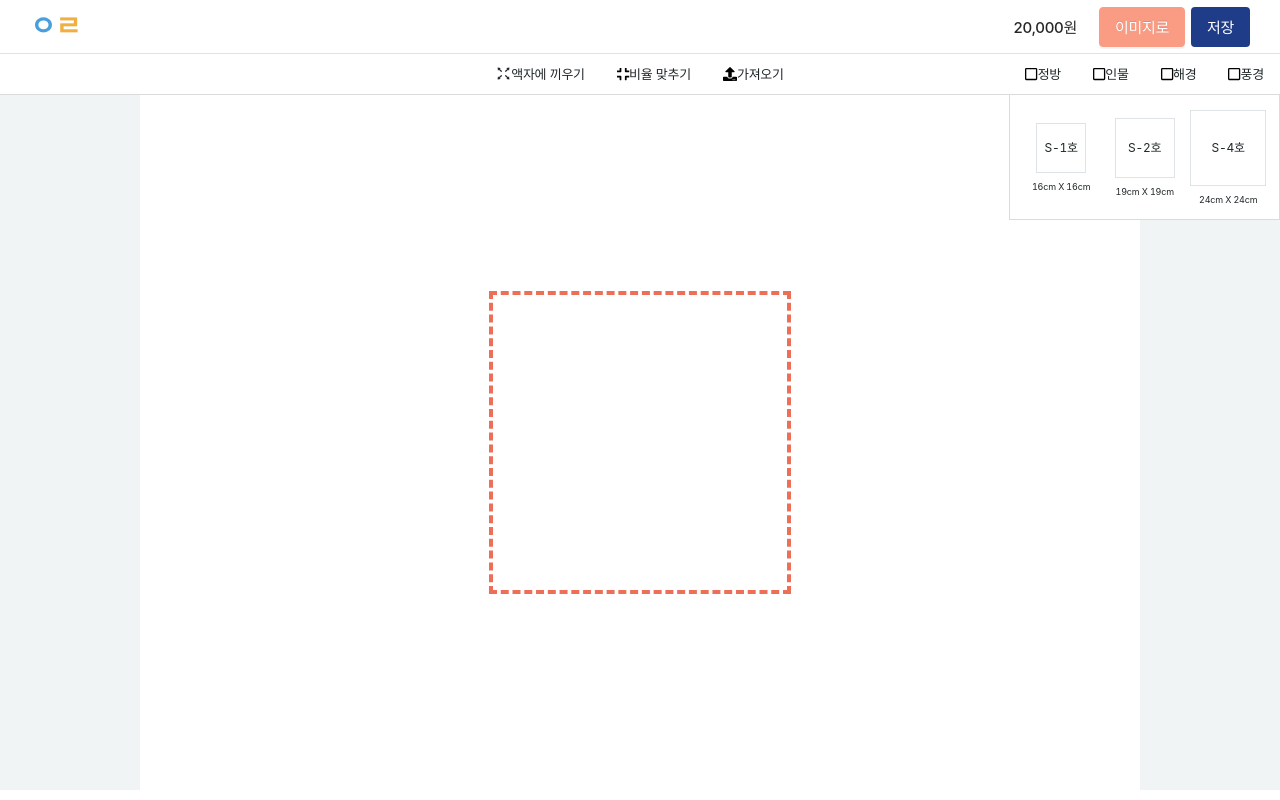
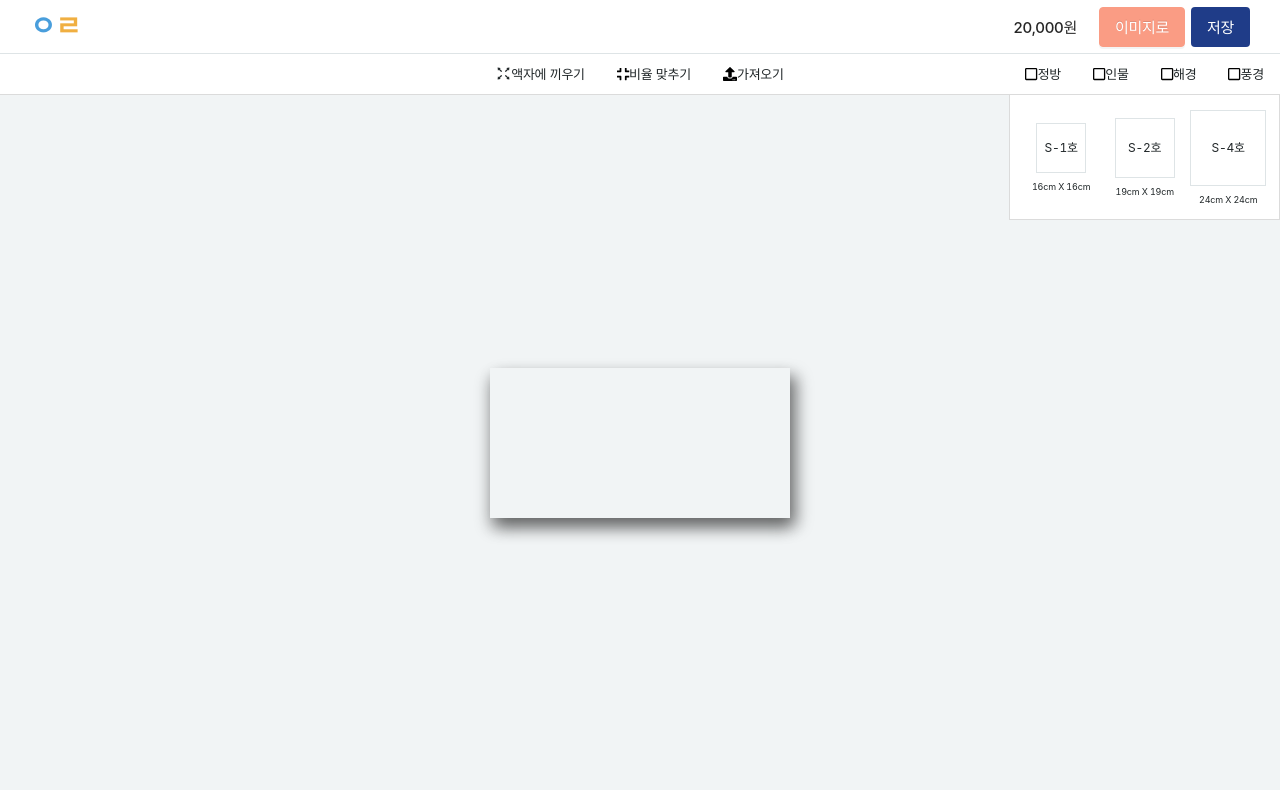
Before and after one commit to mecanvas/early-front, a Next.js app: page /tool/single in a window 1280 px wide. Both pictures are taken after a click on the button "미리보기". Built offline with nearby package versions, Linux system fonts and the light colour scheme; a web font is replaced by a local one.

Commit message:
미리보기 완성, 프리뷰할때 이미지 잘리는 위치 조정 필요

```diff
--- a/src/@types/emotion.d.ts
+++ b/src/@types/emotion.d.ts
@@ -3,6 +3,7 @@ import '@emotion/react';
 declare module '@emotion/react' {
   export interface Theme {
     [key: string]: any;
+    canvasShadow: string;
     size: {
       xs: string;
       sm: string;
--- a/src/components/tool/single/SingleImgSizeController.tsx
+++ b/src/components/tool/single/SingleImgSizeController.tsx
@@ -9,7 +9,6 @@ export const ImgController = styled.div<{
   cmd: ResizeCmd | null;
 }>`
   position: absolute;
-
   display: flex;
   align-items: center;
   justify-content: center;
@@ -166,6 +165,9 @@ const SingleImgSizeController = ({ children, controllerRef, imgRef, wrapperRef,
   const [isResizeStart, setIsResizeStart] = useState(false);
   const [resizeCmd, setResizeCmd] = useGlobalState<ResizeCmd | null>('resizeCmd', null);
 
+  const [, setResizeWidth] = useGlobalState('resizeWidth', 0);
+  const [, setResizeHeight] = useGlobalState('resizeHeight', 0);
+
   const positioningImageResize = useCallback(
     (resizeCmd: ResizeCmd | null, x: number, y: number) => {
       if (!imgRef || !imgRef.current) return;
@@ -221,6 +223,8 @@ const SingleImgSizeController = ({ children, controllerRef, imgRef, wrapperRef,
       if (imgCtx && url) {
         const img = new Image();
         img.src = url;
+        setResizeWidth(newWidth);
+        setResizeHeight(filterOverMaxHeight(newHeight));
         img.onload = () => {
           if (!imgRef.current) return;
           imgCtx.clearRect(0, 0, imgRef.current.width, imgRef.current.height);
@@ -233,7 +237,7 @@ const SingleImgSizeController = ({ children, controllerRef, imgRef, wrapperRef,
 
       requestAnimationFrame(() => positioningImageResize);
     },
-    [imgRef],
+    [imgRef, setResizeHeight, setResizeWidth],
   );
 
   const handleImgResize = useCallback(
--- a/src/components/tool/single/SingleTool.tsx
+++ b/src/components/tool/single/SingleTool.tsx
@@ -33,16 +33,48 @@ const SingleToolFactory = styled.div`
   background-color: ${({ theme }) => theme.color.white};
 `;
 
-const SingleCanvasField = styled.div`
+const SingleCanvasField = styled.div<{ isPreview: boolean }>`
   min-height: calc(100vh - 105px);
   max-height: calc(100vh - 105px);
   max-width: 1000px;
   width: 100%;
+  background-color: ${({ theme }) => theme.color.white};
   margin: 0 auto;
-  display: flex;
-  justify-content: center;
-  align-items: center;
-  background-color: ${({ theme }) => theme.color.white};
+  ${({ isPreview }) =>
+    isPreview
+      ? css`
+          display: none;
+          & > * {
+            display: none;
+          }
+        `
+      : css`
+          display: flex;
+          justify-content: center;
+          align-items: center;
+        `}
+`;
+
+const PreviewCanvasWrapper = styled.div<{ isPreview: boolean }>`
+  ${({ isPreview, theme }) =>
+    isPreview
+      ? css`
+          width: 100%;
+          min-height: calc(100vh - 105px);
+          max-height: calc(100vh - 105px);
+          display: flex;
+          justify-content: center;
+          align-items: center;
+          canvas {
+            display: block;
+            box-shadow: ${theme.canvasShadow};
+          }
+        `
+      : css`
+          canvas {
+            display: none;
+          }
+        `}
 `;
 
 const SingleWrapper = styled.div<{
@@ -235,8 +267,11 @@ const SingleTool = () => {
     setControllerNode(node);
   }, []);
 
-  const [isPreview, setIsPreview] = useGlobalState<boolean>('isPreview');
+  const [isPreview] = useGlobalState<boolean>('isPreview');
+  const previewCanvasRef = useRef<HTMLCanvasElement>(null);
 
+  const [resizeWidth, setResizeWidth] = useGlobalState<number>('resizeWidth');
+  const [resizeHeight, setResizeHeight] = useGlobalState<number>('resizeHeight');
   const [wrapperWidth, setWrapperWidth] = useState(0);
   const [wrapperHeight, setWrapperHeight] = useState(0);
   const [originWidth, setOriginWidth] = useState(0);
@@ -271,55 +306,53 @@ const SingleTool = () => {
   }, []);
 
   const createPreviewCanvas = useCallback(() => {
-    if (!singleSelectedFrameRef.current || !ImageCanvasRef.current || !controllerNode) return;
-    const selectedFrame = singleSelectedFrameRef.current;
+    if (!controllerNode || !resizeWidth || !resizeHeight || !previewCanvasRef.current) return;
 
-    const { width, height, left, top } = selectedFrame.getBoundingClientRect();
-    const {
-      left: imgNodeLeft,
-      top: imgNodeTop,
-      width: imgNodeWidth,
-      height: imgNodeHeight,
-    } = ImageCanvasRef.current.getBoundingClientRect();
+    const left = (window.innerWidth - resizeWidth + replacePx(controllerNode.style.left)) / 2;
+    const top = (window.innerHeight - resizeHeight + replacePx(controllerNode.style.top)) / 2;
+    const frameLeft = (window.innerWidth - singleFrameWidth) / 2;
+    const frameTop = (window.innerHeight - singleFrameHeight) / 2;
 
-    // 자를 x의 값
-    console.log('x값', left - imgNodeLeft);
-
-    // 자를 y의 값
-    console.log('y값', top - imgNodeTop);
-
-    const canvas = document.createElement('canvas');
+    const canvas = previewCanvasRef.current;
     const ctx = canvas.getContext('2d');
 
     if (ctx) {
       const img = new Image();
       img.src = singleImgUploadUrl;
       img.onload = () => {
-        const scaleX = img.naturalWidth / width;
-        const scaleY = img.naturalHeight / height;
+        const scaleX = originWidth / resizeWidth;
+        const scaleY = originHeight / resizeHeight;
+        const cropX = frameLeft - left;
+        const cropY = frameTop - top;
         const pixelRatio = window.devicePixelRatio;
-        // replacePx(controllerNode.style.left) * scaleX,
-        // replacePx(controllerNode.style.top) * scaleY,
-        canvas.width = width;
-        canvas.height = height;
+
+        canvas.width = singleFrameWidth * pixelRatio;
+        canvas.height = singleFrameHeight * pixelRatio;
         ctx.setTransform(pixelRatio, 0, 0, pixelRatio, 0, 0);
         ctx.imageSmoothingQuality = 'high';
         ctx.drawImage(
           img,
-          left - imgNodeLeft * scaleX,
-          top - imgNodeTop * scaleY,
-          width * scaleX,
-          height * scaleY,
+          cropX * scaleX,
+          cropY * scaleY,
+          singleFrameWidth * scaleX,
+          singleFrameHeight * scaleY,
           0,
           0,
-          imgNodeWidth,
-          imgNodeHeight,
+          singleFrameWidth,
+          singleFrameHeight,
         );
       };
-
-      document.body.prepend(canvas);
     }
-  }, [controllerNode, singleImgUploadUrl]);
+  }, [
+    controllerNode,
+    originHeight,
+    originWidth,
+    resizeHeight,
+    resizeWidth,
+    singleFrameHeight,
+    singleFrameWidth,
+    singleImgUploadUrl,
+  ]);
 
   const handleSelectFrame = useCallback((e) => {
     const { width, height, price } = e.currentTarget.dataset;
@@ -426,13 +459,23 @@ const SingleTool = () => {
           );
           imgCanvas.width = w;
           imgCanvas.height = filterOverMaxHeight(h);
+          setResizeWidth(w);
+          setResizeHeight(filterOverMaxHeight(h));
           imgCtx.clearRect(0, 0, wrapperWidth, wrapperHeight);
           imgCtx.imageSmoothingQuality = 'high';
           imgCtx.drawImage(img, 0, 0, w, filterOverMaxHeight(h));
         };
       }
     },
-    [singleFrameHeight, singleFrameWidth, singleImgUploadUrl, wrapperHeight, wrapperWidth],
+    [
+      setResizeHeight,
+      setResizeWidth,
+      singleFrameHeight,
+      singleFrameWidth,
+      singleImgUploadUrl,
+      wrapperHeight,
+      wrapperWidth,
+    ],
   );
 
   const handleImgRatioSetting = useCallback(() => {
@@ -543,7 +586,10 @@ const SingleTool = () => {
       </SingleFrameListHeader>
 
       {/* 본격적인 툴  */}
-      <SingleCanvasField>
+      <PreviewCanvasWrapper isPreview={isPreview || false}>
+        <canvas ref={previewCanvasRef} />
+      </PreviewCanvasWrapper>
+      <SingleCanvasField isPreview={isPreview || false}>
         <SingleWrapper
           nearingCenterX={nearingCenterX}
           nearingCenterY={nearingCenterY}
--- a/src/style/theme.ts
+++ b/src/style/theme.ts
@@ -1,4 +1,5 @@
 export const theme = {
+  canvasShadow: '7px 8px 15px rgba(0, 0, 0, 0.4), 0px 10px 15px rgba(0, 0, 0, 0.32)',
   size: {
     xs: '480px',
     sm: '768px',
```
